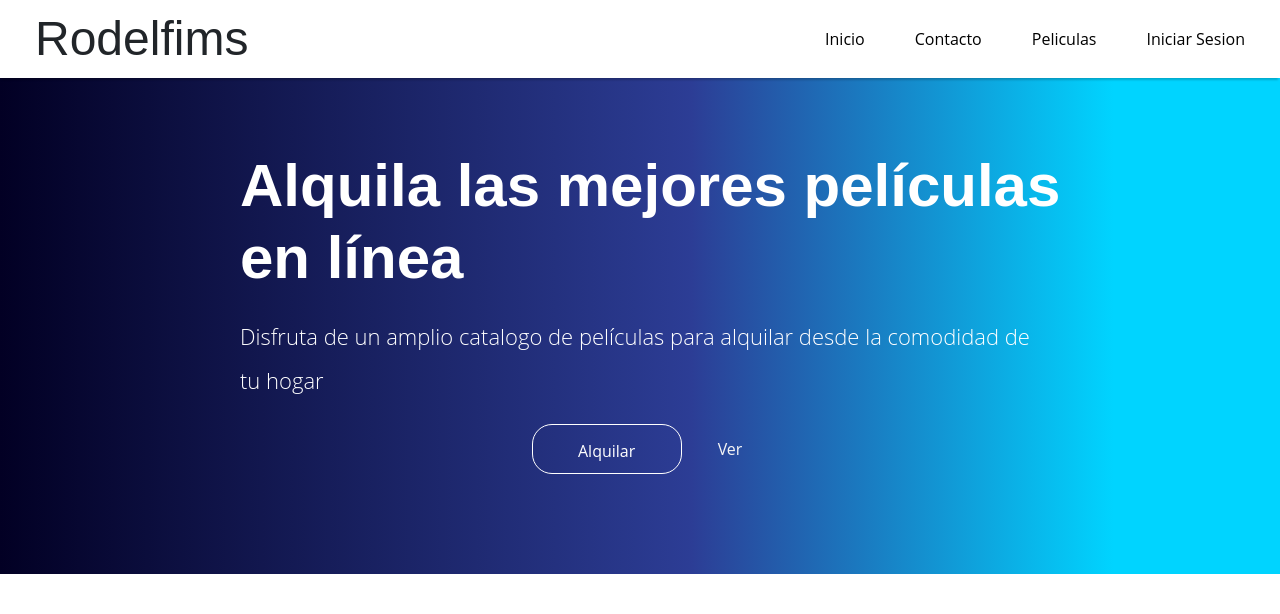
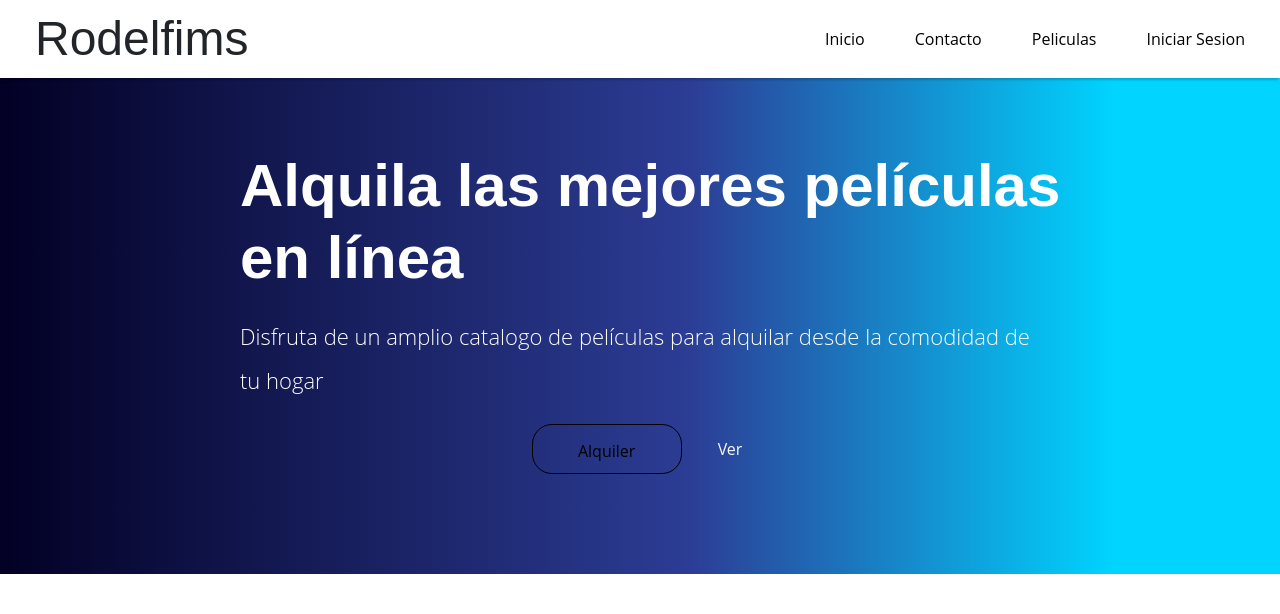
Before and after one commit to stevenbisbi/rodelfims-bd1, a Django app: page / in a window 1280 px wide. Shown: the top 614 px of the page. Run offline with Django 5.2, Linux system fonts and the light colour scheme.

Commit message:
fixed botones y peliculas

```diff
--- a/alquiler/templates/home.html
+++ b/alquiler/templates/home.html
@@ -9,7 +9,10 @@
       comodidad de tu hogar
     </p>
     <div class="boton-container">
-      <button class="boton-main">Alquilar</button>
+      <form method="POST" action="{% url 'alquiler' %}">
+        {% csrf_token %}
+        <button  type="submit" class="button">Alquiler</button>
+    </form>
       <button class="boton-secundary">Ver</button>
     </div>
   </div>
@@ -23,7 +26,11 @@
         brindando acceso a una amplia variedad de titulos para disfrutar desde
         la comodidad de su hogar
       </p>
-      <button class="button">Alquiler</button>
+      <form method="POST" action="{% url 'alquiler' %}">
+        {% csrf_token %}
+        <button  type="submit" class="button">Alquiler</button>
+    </form>
+
     </div>
     <div>
       <img class="img-radius" src="{% static 'img/comentario.webp' %}" alt="comentario" />
--- a/alquiler/views.py
+++ b/alquiler/views.py
@@ -185,7 +185,7 @@ def obetener_detalles():
                     END AS Disponibilidad
                 FROM Pelicula P
                 LEFT JOIN Director D ON P.ID_Director = D.ID_Director
-                LEFT JOIN Pelicula_Actor PA ON P.ID_Pelicula = PA.ID_Pelicfula
+                LEFT JOIN Pelicula_Actor PA ON P.ID_Pelicula = PA.ID_Pelicula
                 LEFT JOIN Actor A ON PA.ID_Actor = A.ID_Actor
                 LEFT JOIN Ejemplar E ON P.ID_Pelicula = E.ID_Pelicula
                 LEFT JOIN Alquiler AL ON E.ID_Ejemplar = AL.ID_Ejemplar
@@ -378,6 +378,7 @@ def alquileres_socio(request, cursor, conexion):
 
 def peliculas(request):
     detalles = obetener_detalles()
+    print(detalles)
     return render(request, 'peliculas.html', {'detalles':detalles})
 
 @with_db_connection
```
